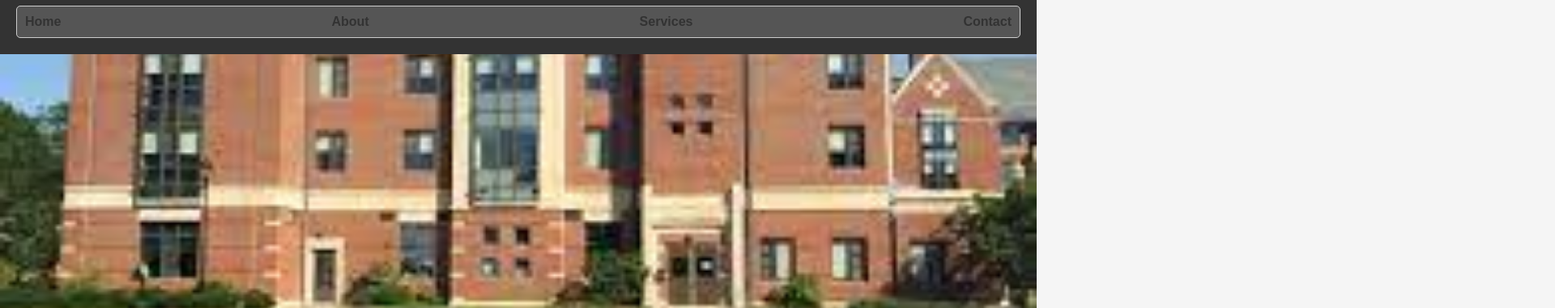
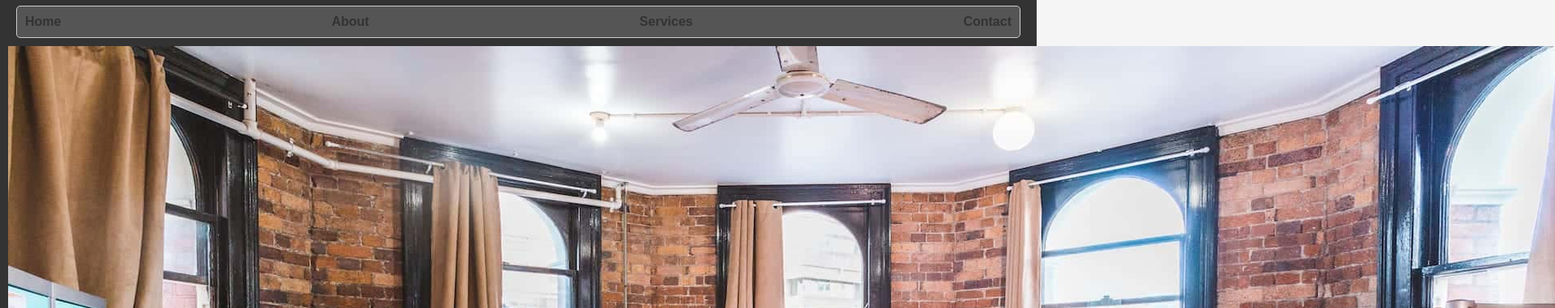
Before and after one commit to mwendwapaul/WEB-application-assignment, a plain HTML site: page index.html in a window 1280 px wide. Shown: the part 235-616 px from the top of the page at 81% size, 1920 px wide, since content can reach past the window. Drawn offline with Linux system fonts and the light colour scheme.

Commit message:
Last commit

```diff
--- a/index.html
+++ b/index.html
@@ -78,5 +78,8 @@
         <li><a href="contact.html">Contact</a></li>
       </ul>
     </nav>
+    <div>
+      <img src="hostel.jpg" alt="">
+    </div>
   </body>
 </html>
```
Also changed, not shown: hostel.jpg (added).
